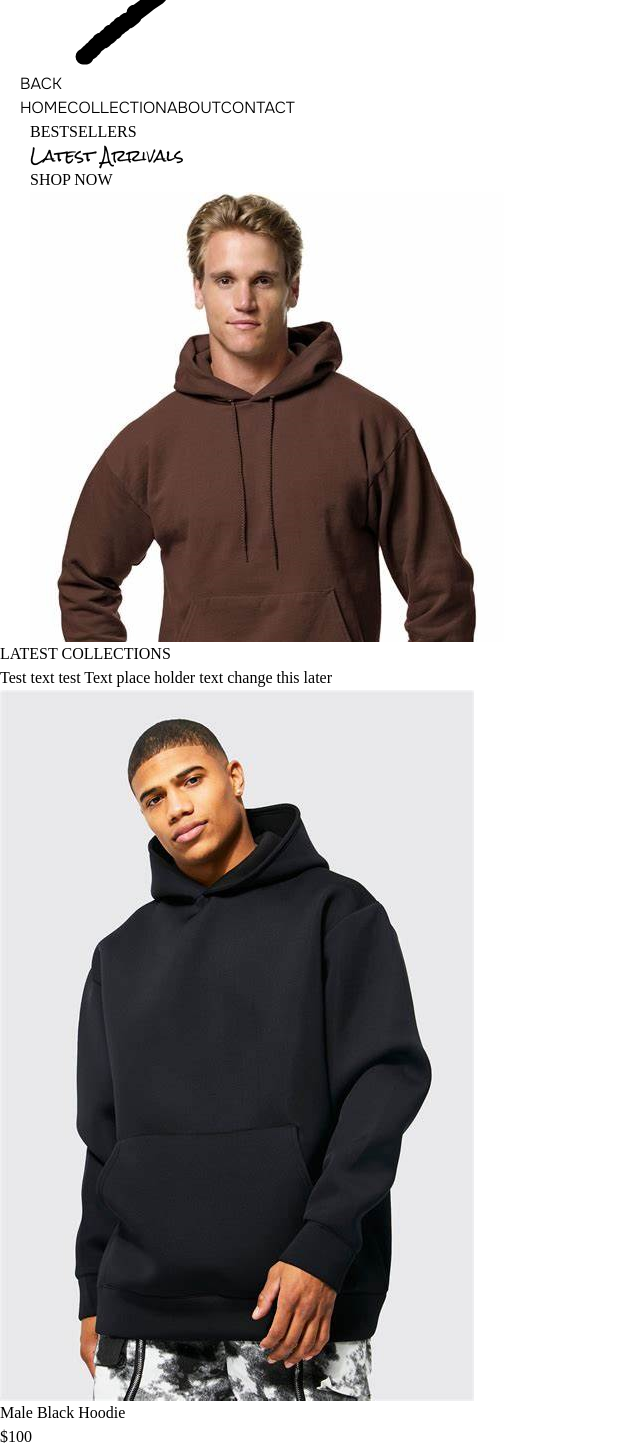
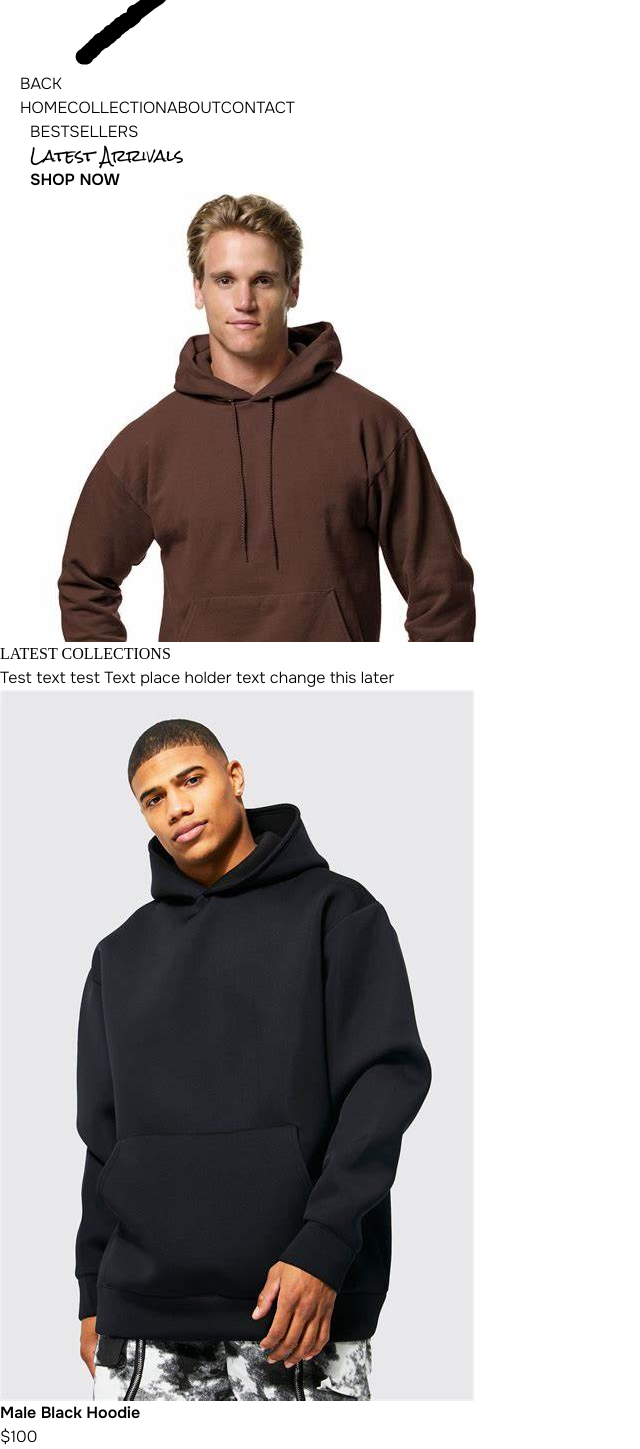
Before and after one commit to walkmoody/Ecommerce-Clothing-Website, a React (Vite) app: page / in a window 1280 px wide. Shown: the part 1360-2809 px from the top of the page, without its empty margins (0-640 px from the left). Built offline with nearby package versions, Linux system fonts and the light colour scheme.

Commit message:
Updated font

```diff
--- a/src/components/Hero.jsx
+++ b/src/components/Hero.jsx
@@ -10,12 +10,12 @@ const Hero = () => {
             <div className='text-[#414141]'>
                 <div className = 'flex items-center gap-2'>
                   <p className ='w-10 md:w-11 h-[2px] bg-[#414141]'></p>
-                    <p className='font-medium text-sm md:text-base'>BESTSELLERS</p>
+                    <p className='onest-norm text-sm md:text-base'>BESTSELLERS</p>
 
                 </div>
                 <h1 className = 'rock-salt-regular text-3xl sm:py-3 lg:text-5xl leading-relaxed'>Latest Arrivals</h1>
                 <div className ='flex items-center gap-2'>
-                  <p className = 'font-semibold text-sm md:text-base'>SHOP NOW</p>
+                  <p className = 'onest-thick text-sm md:text-base'>SHOP NOW</p>
                   <p className = 'w-6 md:w-11 h-[2px] bg-[#414141]'></p>
 
                 </div>
--- a/src/components/LatestCollection.jsx
+++ b/src/components/LatestCollection.jsx
@@ -16,7 +16,7 @@ const LatestCollection = () => {
     <div className ='my-10'>
         <div className ='text-center py-8 text-3xl'>
             <Title text1={'LATEST'} text2={'COLLECTIONS'}/>
-            <p className ='w-3/4 m-auto text-xs sm:text-sm md:text-base text-gray-600'>
+            <p className ='onest-norm w-3/4 m-auto text-xs sm:text-sm md:text-base text-gray-600'>
             Test text test Text place holder text change this later
             </p>
         </div>
--- a/src/components/NewsletterBox.jsx
+++ b/src/components/NewsletterBox.jsx
@@ -8,13 +8,13 @@ const NewsletterBox = () => {
 
   return (
     <div className ='text-center'>
-      <p className ='text-2xl font-medium text-gray-800'>Subscribe to the Newsletter</p>
-      <p className ='text-gray-400 mt-3'>
+      <p className ='onest-norm text-2xl font-medium text-gray-800'>Subscribe to the Newsletter</p>
+      <p className ='onest-norm text-gray-400 mt-3'>
         test text test text test wafwf31rr12r21r21r21r
       </p>
       <form onSubmit ={onSubmitHandler} className ='w-full sm:w-1/2 flex items-center gap-3 mx-auto my-6 border pl-3'>
-        <input className ='w-full sm:flex-1 outline-none' type="email" placeholder ='Enter your email'/>
-        <button type='submit' className ='bg-black text-white text-sx px-10 py-4'>SUBSCRIBE</button>
+        <input className ='onest-thin w-full sm:flex-1 outline-none' type="email" placeholder ='Enter your email'/>
+        <button type='submit' className ='onest-thick bg-black text-white text-sx px-10 py-4'>SUBSCRIBE</button>
       </form>
     </div>
   )
--- a/src/components/OurPolicy.jsx
+++ b/src/components/OurPolicy.jsx
@@ -6,18 +6,18 @@ const OurPolicy = () => {
     <div className ='flex flex-col sm:flex-row justify-around gap-12 sm:gap-2 text-center py-20 text-sx sm:text-sm md:text-base text-gray-700'>
         <div>
             <img src={assets.returnIcon} className ='w-12 m-auto mb-5' alt=""/>
-            <p className ='font-semibold'>Exchange Policy</p>
-            <p className ='text-gray-400'>We don't offer an exchage policy all purchases are final</p>
+            <p className ='onest-thick'>Exchange Policy</p>
+            <p className ='onest-norm text-gray-400'>We don't offer an exchage policy all purchases are final</p>
         </div>
         <div>
             <img src={assets.qualityIcon} className ='w-12 m-auto mb-5' alt=""/>
-            <p className ='font-semibold'>Quality Products</p>
-            <p className ='text-gray-400'>We do have the greatest quality products</p>
+            <p className ='onest-thick'>Quality Products</p>
+            <p className ='onest-norm text-gray-400'>We do have the greatest quality products</p>
         </div>
         <div>
             <img src={assets.supportIcon} className ='w-12 m-auto mb-5' alt=""/>
-            <p className ='font-semibold'>Great Customer Support</p>
-            <p className ='text-gray-400'>Shoot us an email and we will get back within one business day</p>
+            <p className ='onest-thick'>Great Customer Support</p>
+            <p className ='onest-norm text-gray-400'>Shoot us an email and we will get back within one business day</p>
         </div>
     </div>
   )
--- a/src/components/ProductsItem.jsx
+++ b/src/components/ProductsItem.jsx
@@ -9,8 +9,8 @@ const ProductsItem = ({id,image,name,price}) => {
         <div className ='overflow-hidden'>
             <img className = 'hover:scale-110 transition ease-in-out' src={image[0]} alt = ""/>
         </div>
-        <p className ='pt-3 pb-1 text-sm'>{name} </p>
-        <p className ='text-sm font-medium'>{currency}{price}</p>
+        <p className ='onest-thick pt-3 pb-1 text-sm'>{name} </p>
+        <p className ='onest-norm text-sm font-medium'>{currency}{price}</p>
     </Link>
   )
 }
```
